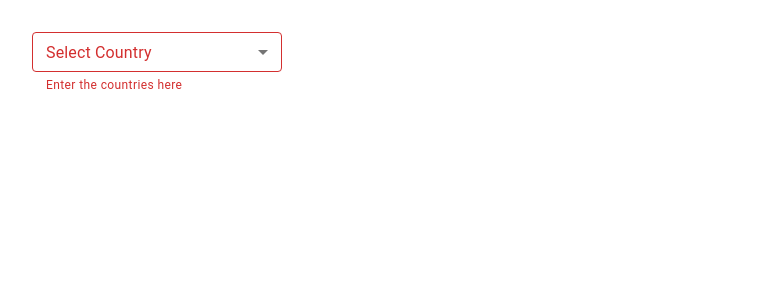
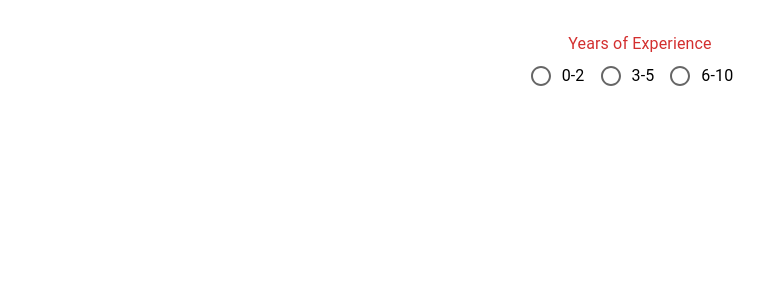
Before and after one commit to basic1dev/learning-react, a React (Create React App) app: page / in a window 1280 px wide. Shown: the top 300 px of the page, without its empty margins (0-764 px from the left). Built offline with nearby package versions, Linux system fonts and the light colour scheme.

Commit message:
Add radio button component

```diff
--- a/src/App.tsx
+++ b/src/App.tsx
@@ -4,7 +4,8 @@
 // import { MuiButton } from './components/MuiButton';
 // import { MuiTypography } from './components/MuiTympanography';
 // import { MuiTextField } from './components/MuiTextField';
-import { MuiSelect } from './components/MuiSelect';
+// import { MuiSelect } from './components/MuiSelect';
+import { MuiRadioButton } from './components/MuiRadioButton';
 
 function App() {
   return (
@@ -12,7 +13,8 @@
       {/* <MuiButton />
       <MuiTypography /> */}
       {/* <MuiTextField /> here */}
-      <MuiSelect />
+      {/* <MuiSelect /> */}
+      <MuiRadioButton />
 
     </div>
   );
--- /dev/null
+++ b/src/components/MuiRadioButton.tsx
@@ -0,0 +1,32 @@
+import { Box, FormControl, FormLabel, FormControlLabel, RadioGroup, Radio, FormHelperText } from "@mui/material";
+import { useState } from "react";
+
+export const MuiRadioButton = () => {
+    const [value, setValue] = useState('')
+    console.log({ value })
+
+    const handleChange = (event: React.ChangeEvent<HTMLInputElement>) => {
+        setValue(event.target.value)
+    }
+  return (
+    <Box>
+        <FormControl error>
+            <FormLabel id="job-experience-group-label">
+                Years of Experience
+            </FormLabel>
+            <RadioGroup
+            name="job-experience-group"
+            aria-labelledby="job-experience-group-label"
+            value={value}
+            onChange={handleChange}
+            row
+            >
+                <FormControlLabel control={<Radio size="medium" color="secondary"/>} label='0-2' value='0-2'/>
+                <FormControlLabel control={<Radio size="medium" color="secondary"/>} label='3-5' value='3-5'/>
+                <FormControlLabel control={<Radio size="medium" color="secondary"/>} label='6-10' value='6-10'/>
+
+            </RadioGroup>
+        </FormControl>
+    </Box>
+  )
+}
```
